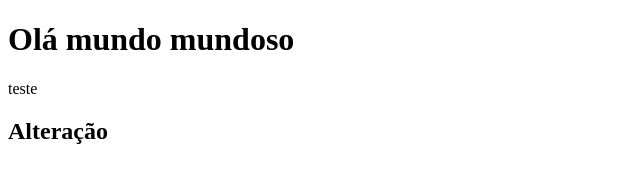
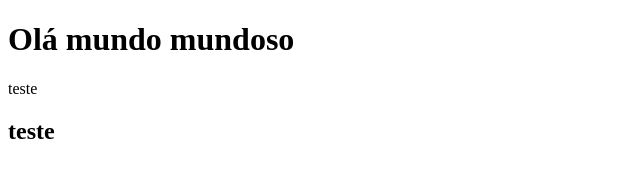
Before and after one commit to mdarce765/curso_git_1, a plain HTML site: page index.html in a window 1280 px wide. Shown: the full height of the page, 0-640 px from the left. Drawn offline with Linux system fonts and the light colour scheme.

Commit message:
enviando alt

```diff
--- a/index.html
+++ b/index.html
@@ -8,6 +8,6 @@
 <body>
     <h1>Olá mundo mundoso</h1>
     <p>teste</p>
-    <h2>Alteração</h2>
+    <h2>teste</h2>
 </body>
 </html>
```
